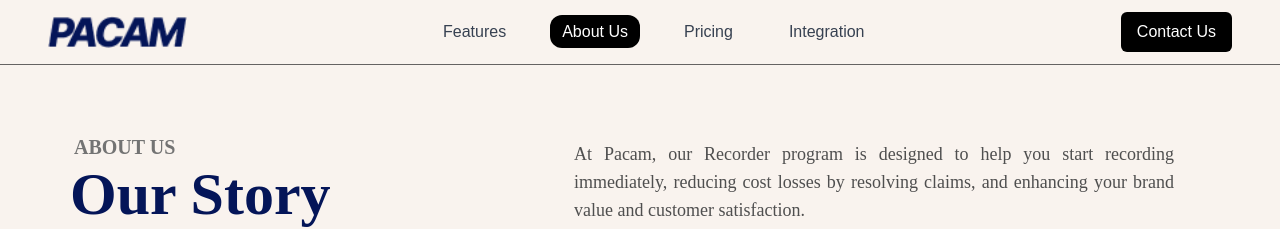
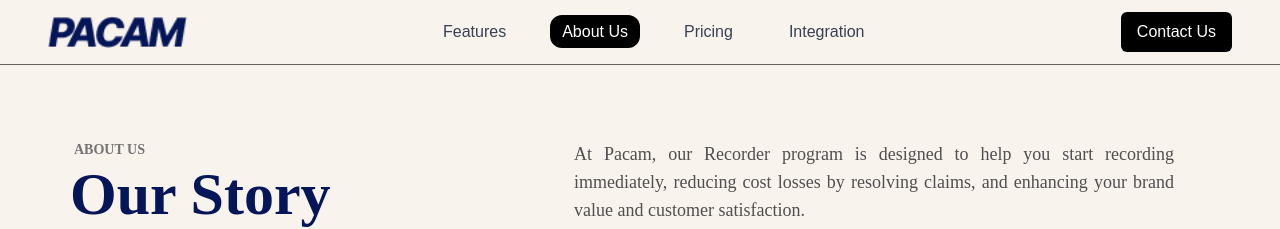
Before and after one commit to kunal23g/PACAM, a React (Vite) app: page /about-us in a window 1280 px wide. Shown: the top 229 px of the page. Built offline with nearby package versions, Linux system fonts and the light colour scheme.

Commit message:
Update Aboutus.jsx

```diff
--- a/src/components/Aboutus.jsx
+++ b/src/components/Aboutus.jsx
@@ -47,7 +47,7 @@ function Aboutus() {
         <div className='bg-[#F9F3EE] mb-20'>
         <div className='bg-[#F9F3EE] font-playfair font-medium flex flex-col p-5 md:p-10 lg:px-[70px]'>
             <div className='justify-between text-justify  lg:flex '>
-                <h1 className=' text-5xl lg:text-6xl  text-[#041558] font-bold '><span className="  text-xl  text-neutral-500  pl-1">ABOUT US <br /></span  > Our Story </h1>
+                <h1 className=' text-5xl lg:text-6xl  text-[#041558] font-bold '><span className="  text-sm  text-neutral-500  pl-1">ABOUT US <br /></span  > Our Story </h1>
                 <p className=" my-4 p-1 lg:my-0  lg:p-9 text-xm font-lora lg:text-lg   text-[#4F4F4F] max-w-2xl  ">At Pacam, our Recorder program is designed to help you start recording immediately, reducing cost losses by resolving claims, and enhancing your brand value and customer satisfaction.</p>
             </div>
             <div className='  '><img className='mt-2 w-full h-full object-cover' src={aboutimg} alt="" /></div>
```
